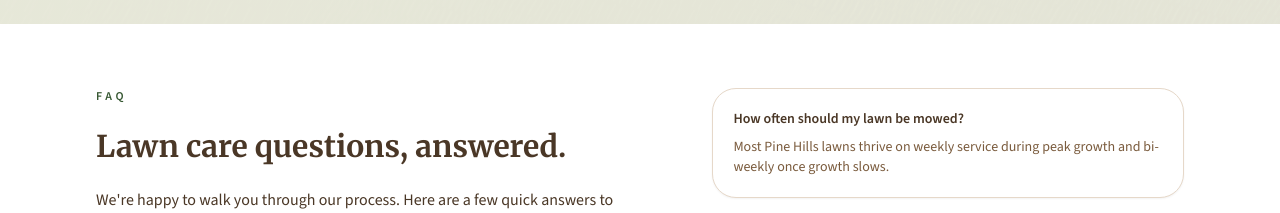
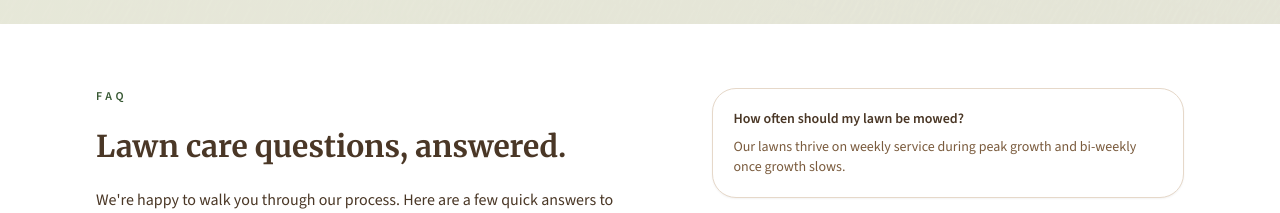
Before and after one commit to duglco/PHLS, a Next.js app: page / in a window 1280 px wide. Shown: the part 2460-2673 px from the top of the page. Built offline with nearby package versions, Linux system fonts and the light colour scheme; no server answers.

Commit message:
dustins fixes

```diff
--- a/app/page.tsx
+++ b/app/page.tsx
@@ -9,7 +9,7 @@ const faqs = [
   {
     question: "How often should my lawn be mowed?",
     answer:
-      "Most Pine Hills lawns thrive on weekly service during peak growth and bi-weekly once growth slows."
+      "Our lawns thrive on weekly service during peak growth and bi-weekly once growth slows."
   },
   {
     question: "Do you haul away clippings and debris?",
```
